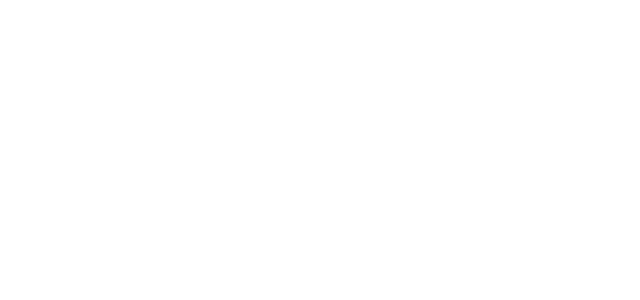
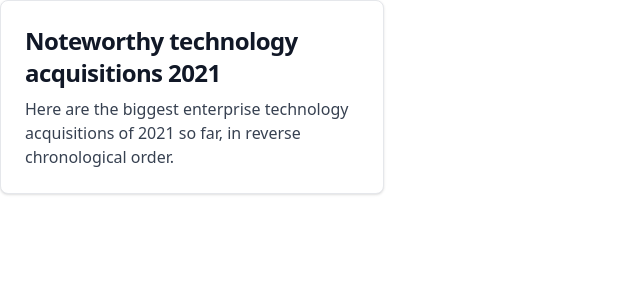
Before and after one commit to Rothiii/ds-project, a React (Vite) app: page /how-to-get-there in a window 1280 px wide. Shown: the top 300 px of the page, without its empty margins (0-640 px from the left). Built offline with nearby package versions, Linux system fonts and the light colour scheme.

Commit message:
fixed bugs in  htgt components and its routing in navbar

```diff
--- a/src/App.jsx
+++ b/src/App.jsx
@@ -5,7 +5,7 @@
 import Article from './components/Article'
 import Perjanjian from './pages/Perjanjian'
 import About from './pages/About'
-import htgtPage from './components/howToGetThere/htgtPage'
+import HtgtPage from './components/howToGetThere/htgtPage'
 function App() {
   const router = createBrowserRouter([
     {
@@ -30,7 +30,7 @@
     },
     {
       path: '/how-to-get-there',
-      element: <htgtPage />
+      element: <HtgtPage />
     }
   ])
   return(
--- a/src/components/Nav/Nav.jsx
+++ b/src/components/Nav/Nav.jsx
@@ -27,7 +27,7 @@
             </details>
           </li>
           <li className='hover:text-black'>
-            <a href=''>How To get There</a>
+            <a href='/how-to-get-there'>How To get There</a>
           </li>
         </ul>
       </div>
--- a/src/components/howToGetThere/htgtCard.jsx
+++ b/src/components/howToGetThere/htgtCard.jsx
@@ -1,19 +1,15 @@
 
-const htgtCard = () => {
+const HtgtCard = () => {
     return (
-        <div class="max-w-sm bg-white border border-gray-200 rounded-lg shadow dark:bg-gray-800 dark:border-gray-700">
-            <a href="#">
-                <img class="rounded-t-lg" src="/docs/images/blog/image-1.jpg" alt="" />
-            </a>
-            <div class="p-5">
-                <a href="#">
-                    <h5 class="mb-2 text-2xl font-bold tracking-tight text-gray-900 dark:text-white">Noteworthy technology acquisitions 2021</h5>
-            </a>
-            <p class="mb-3 font-normal text-gray-700 dark:text-gray-400">Here are the biggest enterprise technology acquisitions of 2021 so far, in reverse chronological order.</p>
-            </div>
-        </div>
+
+        <a href="#" class="block max-w-sm p-6 bg-white border border-gray-200 rounded-lg shadow hover:bg-gray-100 dark:bg-gray-800 dark:border-gray-700 dark:hover:bg-gray-700">
+
+        <h5 class="mb-2 text-2xl font-bold tracking-tight text-gray-900 dark:text-white">Noteworthy technology acquisitions 2021</h5>
+        <p class="font-normal text-gray-700 dark:text-gray-400">Here are the biggest enterprise technology acquisitions of 2021 so far, in reverse chronological order.</p>
+        </a>
+
 
      );
 }
 
-export default htgtCard;
+export default HtgtCard;
--- a/src/components/howToGetThere/htgtPage.jsx
+++ b/src/components/howToGetThere/htgtPage.jsx
@@ -1,11 +1,11 @@
-import htgtCard from "./htgtCard";
+import HtgtCard from "./HtgtCard";
 
-const htgtPage = () => {
+const HtgtPage = () => {
     return (
         <div className="content">
-            <htgtCard />
+            <HtgtCard />
         </div>
      );
 }
 
-export default htgtPage;
+export default HtgtPage;
```
